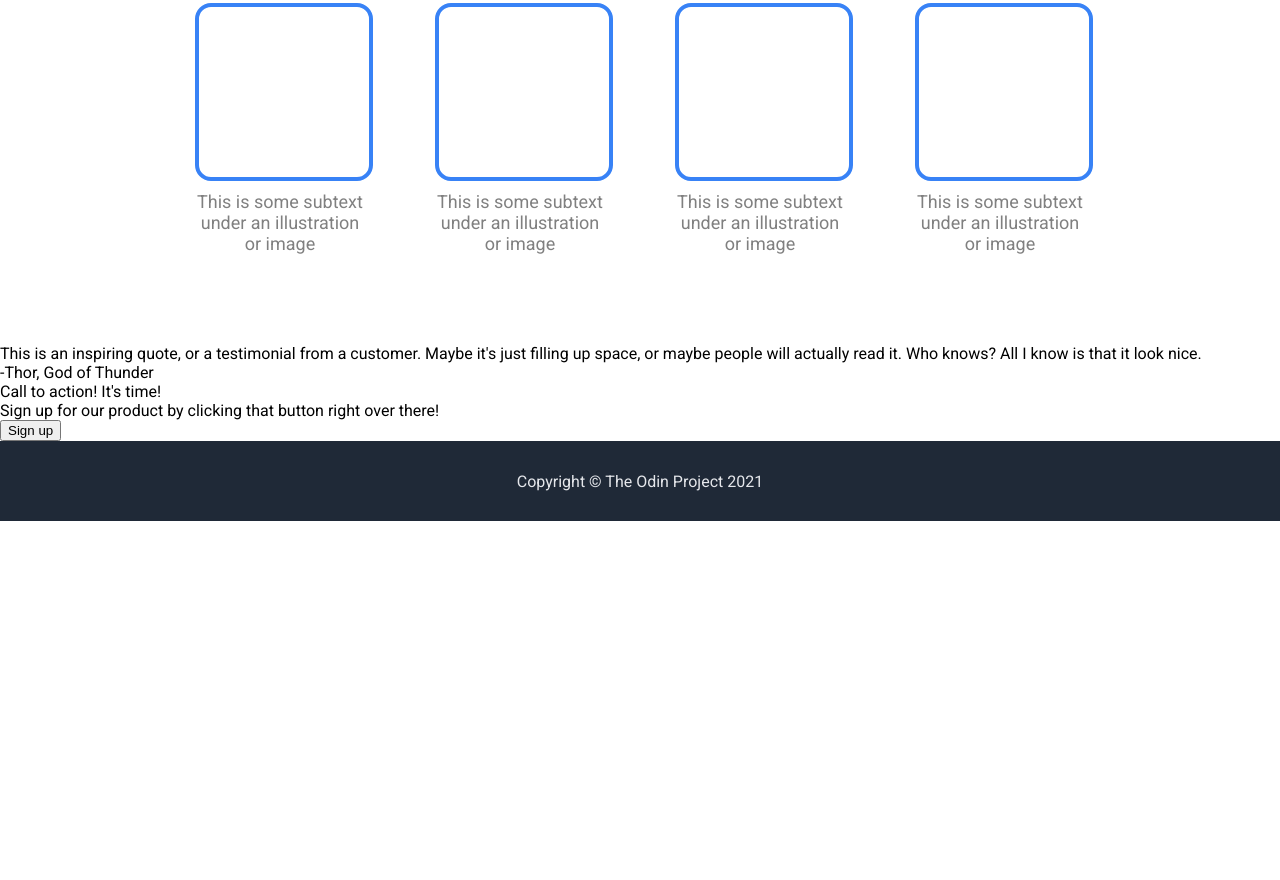
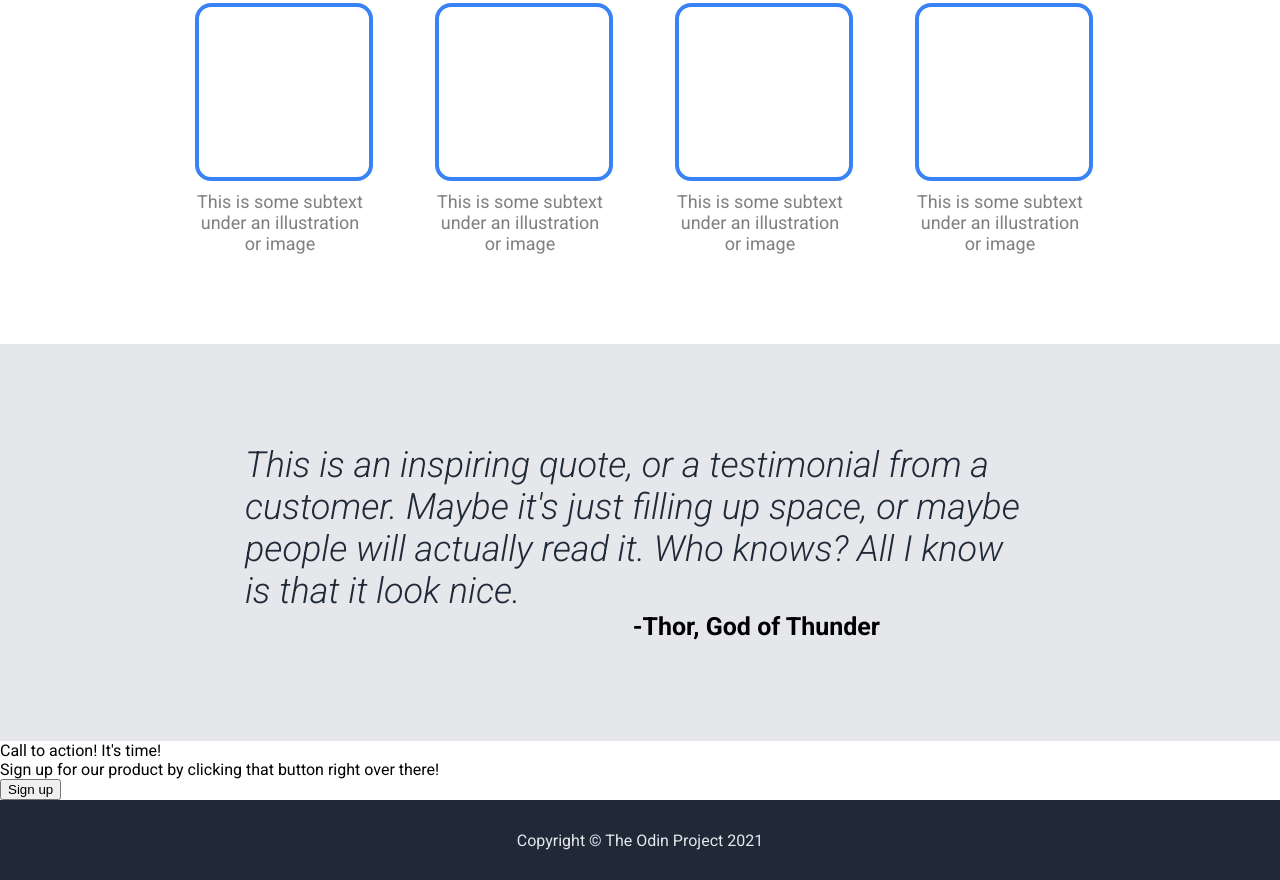
Before and after one commit to hilu03/Landing-Page, a plain HTML site: page index.html in a window 1280 px wide. Shown: the part 696-1576 px from the top of the page. Before the commit the page ends 1217 px from the top, so only its background shows below. Drawn offline with Linux system fonts and the light colour scheme.

Commit message:
Finish quote section

```diff
--- a/style.css
+++ b/style.css
@@ -5,6 +5,7 @@ body {
   flex-direction: column;
 }
 
+/* header */
 .header {
   background-color: #1F2937;
   display: flex;
@@ -77,17 +78,20 @@ body {
   font-size: 18px;
 }
 
+/* body */
+
 .body {
   flex: 1;
   display: flex;
   flex-direction: column;
 }
 
+/* info section */
 .info-section {
   display: flex;
   flex-direction: column;
   align-items: center;
-  padding: 70px 0 90px;
+  padding: 70px 30px 90px;
   gap: 50px;
 }
 
@@ -123,6 +127,31 @@ body {
   font-size: 18px;
 }
 
+/* quote section */
+.quote-section {
+  background-color: #E5E7EB;
+  display: flex;
+  flex-direction: column;
+  align-items: center;
+  padding: 100px;
+}
+
+.quote {
+  font-size: 36px;
+  font-style: italic;
+  color: #1F2937;
+  max-width: 790px;
+  font-weight: 300;
+}
+
+.author {
+  font-weight: 700;
+  font-size: 25px;
+  margin-left: auto;
+  margin-right: 300px;
+}
+
+/* footer */
 .footer {
   display: flex;
   justify-content: center;
```
